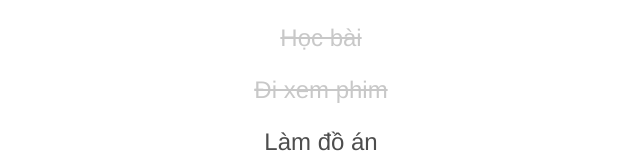
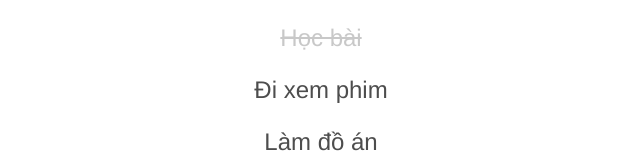
Before and after one commit to ScraggyDuck/React-Tuts, a React (Create React App) app in the folder todo-list/: page / in a window 1280 px wide. Shown: the top 166 px of the page, without its empty margins (319-959 px from the left). Built offline with nearby package versions, Linux system fonts and the light colour scheme.

Commit message:
Handling events

```diff
--- a/todo-list/package.json
+++ b/todo-list/package.json
@@ -3,6 +3,7 @@
   "version": "0.1.0",
   "private": true,
   "dependencies": {
+    "classnames": "^2.2.6",
     "react": "^16.8.6",
     "react-dom": "^16.8.6",
     "react-scripts": "3.0.1"
--- a/todo-list/src/App.js
+++ b/todo-list/src/App.js
@@ -1,23 +1,47 @@
-import React from 'react';
+import React,  {Component} from 'react';
 import './App.css';
 import TodoItem from './components/TodoItem';
 
-function App() {
-  const todoItems = [
+class App extends Component {
+  constructor(){
+    super();
+    this.state = {
+      todoItems: [
         { title: 'Học bài', isComplete: true},
-    { title: 'Đi xem phim', isComplete: true},
+        { title: 'Đi xem phim', isComplete: false},
         { title: 'Làm đồ án', isComplete: false}
-  ];
+      ]
+    };
+  }
+
+  onItemClick(index) {
+    this.setState({
+       todoItems: this.changedItems(index)
+    });
+  }
+
+  changedItems(index){
+    let length = this.state.todoItems.length;
+    let todoItems = this.state.todoItems;
+    for(let i = 0; i < length; i++)
+      if(i === index)
+        todoItems[i].isComplete = !todoItems[i].isComplete;
+    return todoItems;
+  }
+
+  render(){
     return (
       <div className="App">
         {
-        todoItems.length > 0 && todoItems.map((item, index) => <TodoItem item={item} key={index} />)
+          this.state.todoItems.length > 0 && this.state.todoItems.map((item, index) =>
+            <TodoItem item={item} key={index} onItemClick={() => this.onItemClick(index)}/>)
         }
         {
-        todoItems.length === 0 && <div>Chưa có công việc được thêm vào</div>
+          this.state.todoItems.length === 0 && <div>Chưa có công việc được thêm vào</div>
         }
       </div>
     );
   }
+}
 
 export default App;
--- a/todo-list/src/components/TodoItem.js
+++ b/todo-list/src/components/TodoItem.js
@@ -1,15 +1,15 @@
 import React, {Component} from 'react';
+import classNames from 'classnames';
+
 import './TodoItem.css'
 
 class TodoItem extends Component {
     render(){
-        const { item } = this.props;
-        let className = 'TodoItem';
-        if(item.isComplete){
-            className += ' TodoItem-complete';
-        }
+        const { item, onItemClick } = this.props;
         return (
-            <div className={className}>
+            <div onClick={onItemClick} className={classNames('TodoItem', {
+                'TodoItem-complete': item.isComplete
+            })}>
                 <p>{item.title}</p>
             </div>
         );
```
Also changed, not shown: 1 other file (tests, documents, lock files or other folders). Lines whose indentation alone changed are shown as unchanged.
